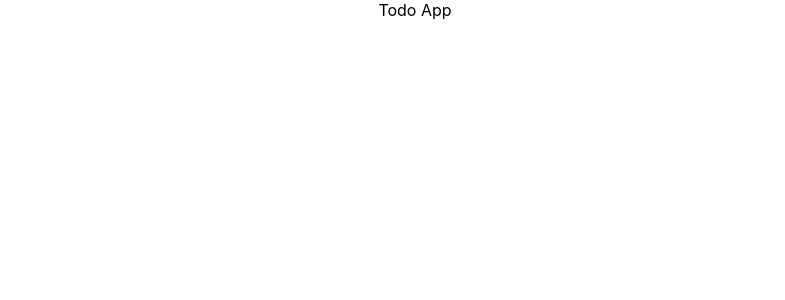
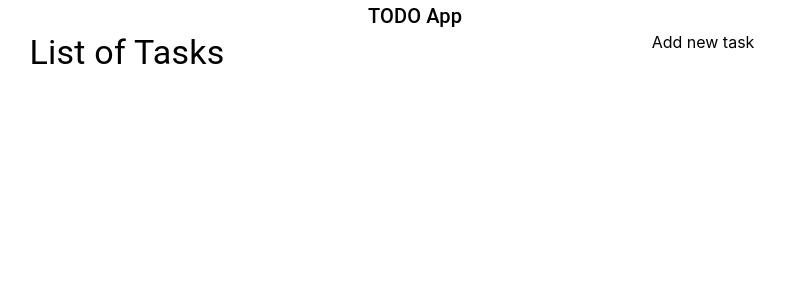
Before and after one commit to pedrogilsenaregojumia/jumiaExercise, a React (Create React App) app: page / in a window 1280 px wide. Shown: the top 300 px of the page, without its empty margins (225-1010 px from the left). Built offline with nearby package versions, Linux system fonts and the light colour scheme.

Commit message:
Add files via upload

```diff
--- a/src/App.css
+++ b/src/App.css
@@ -1,31 +1,5 @@
 .App {
   text-align: center;
-}
-
-.App-logo {
-  height: 40vmin;
-  pointer-events: none;
-}
-
-@media (prefers-reduced-motion: no-preference) {
-  .App-logo {
-    animation: App-logo-spin infinite 20s linear;
-  }
-}
-
-.App-header {
-  background-color: #282c34;
-  min-height: 100vh;
-  display: flex;
-  flex-direction: column;
-  align-items: center;
-  justify-content: center;
-  font-size: calc(10px + 2vmin);
-  color: white;
-}
-
-.App-link {
-  color: #61dafb;
 }
 
 @keyframes App-logo-spin {
--- /dev/null
+++ b/src/components/Header/index.js
@@ -0,0 +1,12 @@
+import React from "react";
+import Typography from "@mui/material/Typography";
+
+const Header = () => {
+  return (
+    <div>
+      <Typography variant="h6">TODO App</Typography>
+    </div>
+  );
+};
+
+export default Header;
--- /dev/null
+++ b/src/containers/ListOfTasks/index.js
@@ -0,0 +1,12 @@
+import React from "react";
+import Typography from "@mui/material/Typography";
+
+const ListOfTasks = () => {
+  return (
+    <div>
+      <Typography variant="h4">List of Tasks</Typography>
+    </div>
+  );
+};
+
+export default ListOfTasks;
--- a/src/pages/MainPage/index.js
+++ b/src/pages/MainPage/index.js
@@ -1,7 +1,25 @@
 import React from "react";
+import Header from "../../components/Header";
+import ListOfTasks from "../../containers/ListOfTasks";
+import Grid from "@mui/material/Grid";
+import Container from "@mui/material/Container";
 
 const MainPage = () => {
-  return <div>Todo App</div>;
+  return (
+    <div>
+      <Header />
+      <Container>
+        <Grid container>
+          <Grid item xs={6}>
+            <ListOfTasks />
+          </Grid>
+          <Grid item xs={6}>
+            Add new task
+          </Grid>
+        </Grid>
+      </Container>
+    </div>
+  );
 };
 
 export default MainPage;
```
